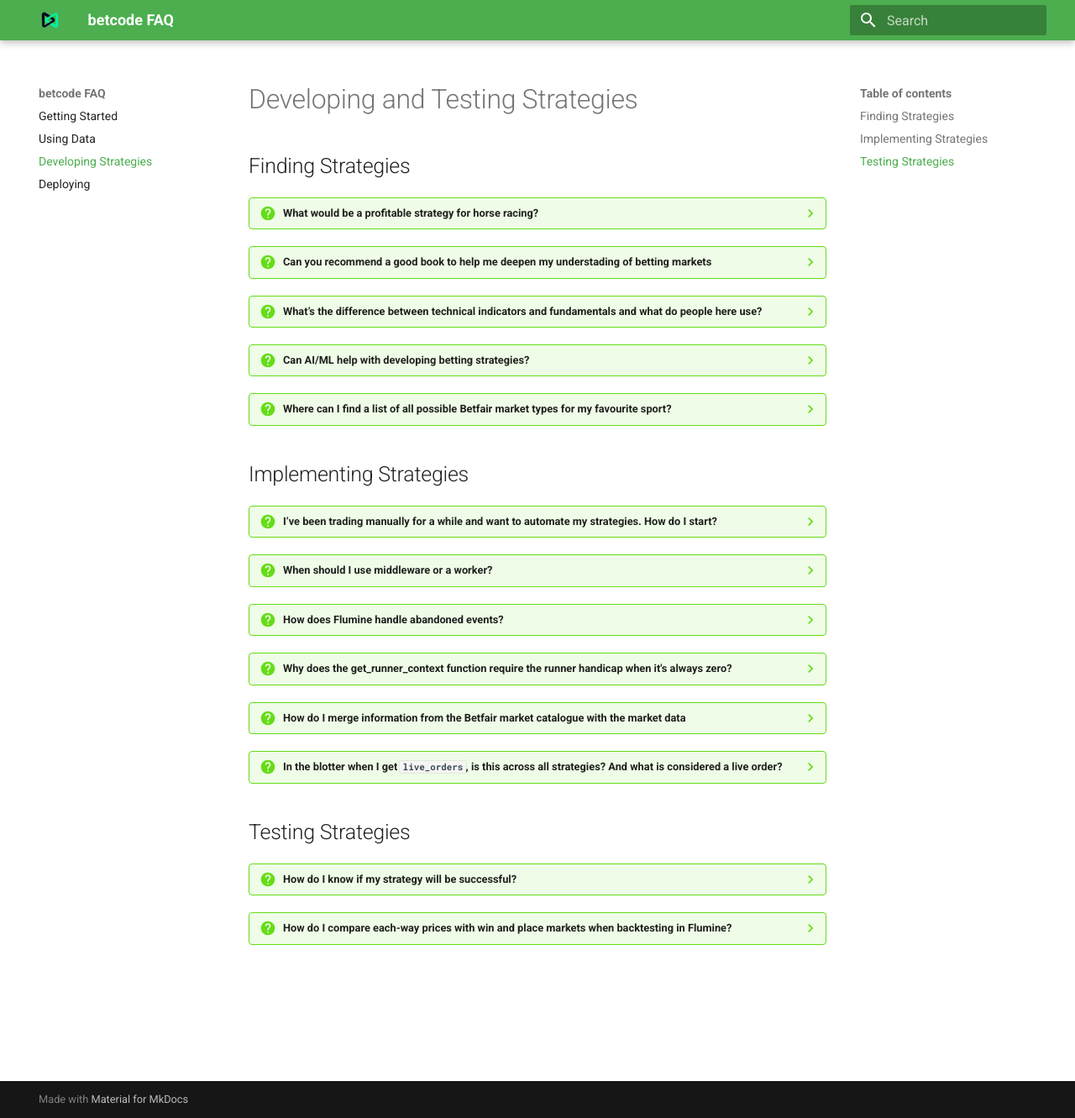
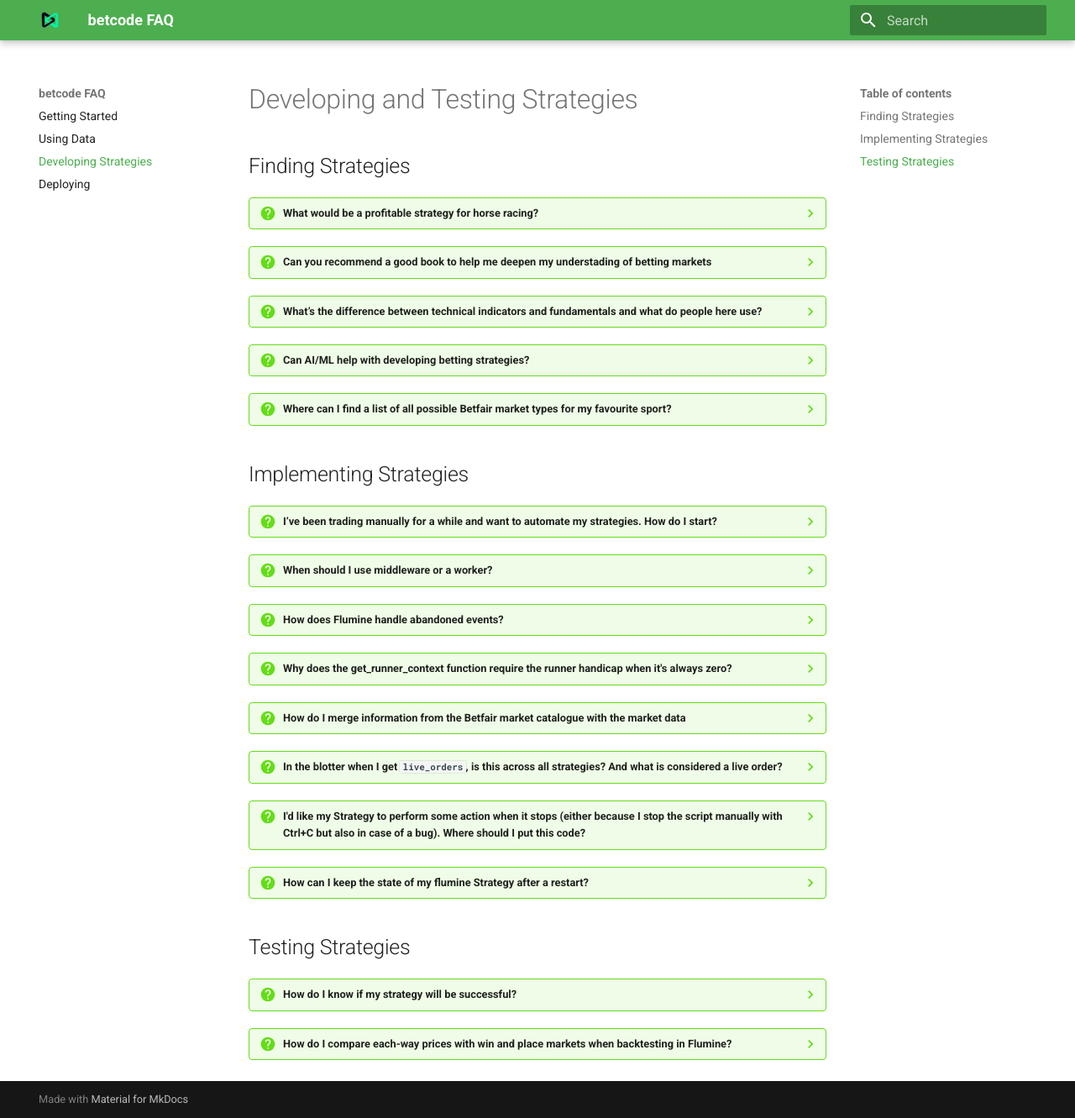
Before and after one commit to betcode-org/faq, an MkDocs documentation site: the page built from docs/developing-and-testing-strategies.md, in a window 1280 px wide and 1331 px high. Shown: the whole window at 84% size. Built offline with MkDocs 1.6.1 and Material for MkDocs 9.7.7, drawn with Linux system fonts in a browser that asks for light colours.

Commit message:
- Added 2 questions with answers.

````diff
--- a/docs/developing-and-testing-strategies.md
+++ b/docs/developing-and-testing-strategies.md
@@ -87,6 +87,12 @@
 
     This differs from the orders that are passed to the your strategy's ```process_orders``` method, which will receive all orders, irrespective of the status, but only for that specific strategy.
 
+??? question "I'd like my Strategy to perform some action when it stops (either because I stop the script manually with Ctrl+C but also in case of a bug). Where should I put this code?"
+    You should overwrite the [finish](https://github.com/betcode-org/flumine/blob/master/flumine/strategy/strategy.py#L154C13-L154C13) method, this method is called before flumine ends.
+
+??? question "How can I keep the state of my flumine Strategy after a restart?"
+    Take a look at the Middleware [orders.py](https://github.com/betcode-org/flumine/blob/master/examples/middleware/orders.py). It will add execution complete orders to the blotter, so the exposures you had will be correctly loaded after a restart of the same Strategy.
+
 ## Testing Strategies
 
 ??? question "How do I know if my strategy will be successful?"
````
